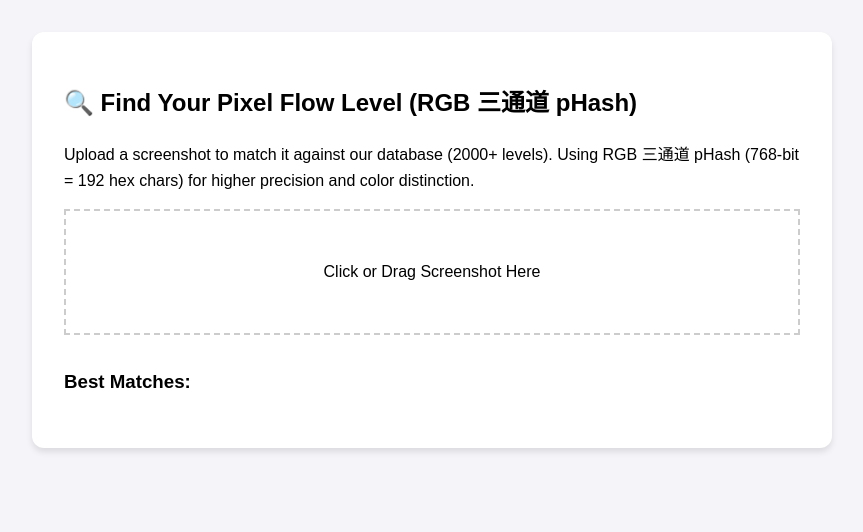
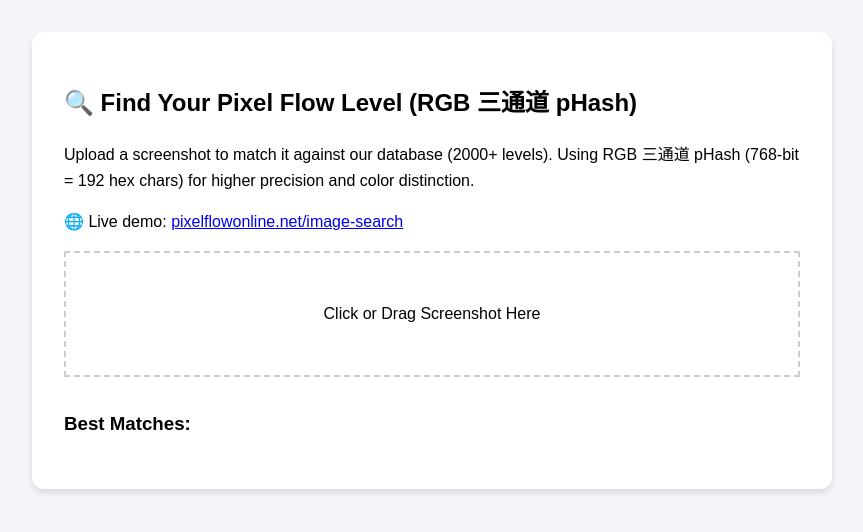
Before and after one commit to xhw0715/Pixel-Flow-Level-Finder, a website: page index.html in a window 1280 px wide. Shown: the whole page, without its empty margins (208-1071 px from the left). Drawn offline with Linux system fonts and the light colour scheme.

Commit message:
add demo

```diff
--- a/index.html
+++ b/index.html
@@ -53,6 +53,15 @@
         Upload a screenshot to match it against our database (2000+ levels).
         Using RGB 三通道 pHash (768-bit = 192 hex chars) for higher precision
         and color distinction.
+      </p>
+      <p>
+        🌐 Live demo:
+        <a
+          href="https://pixelflowonline.net/image-search"
+          target="_blank"
+          rel="noopener"
+          >pixelflowonline.net/image-search</a
+        >
       </p>
 
       <div id="drop-zone">Click or Drag Screenshot Here</div>
```
